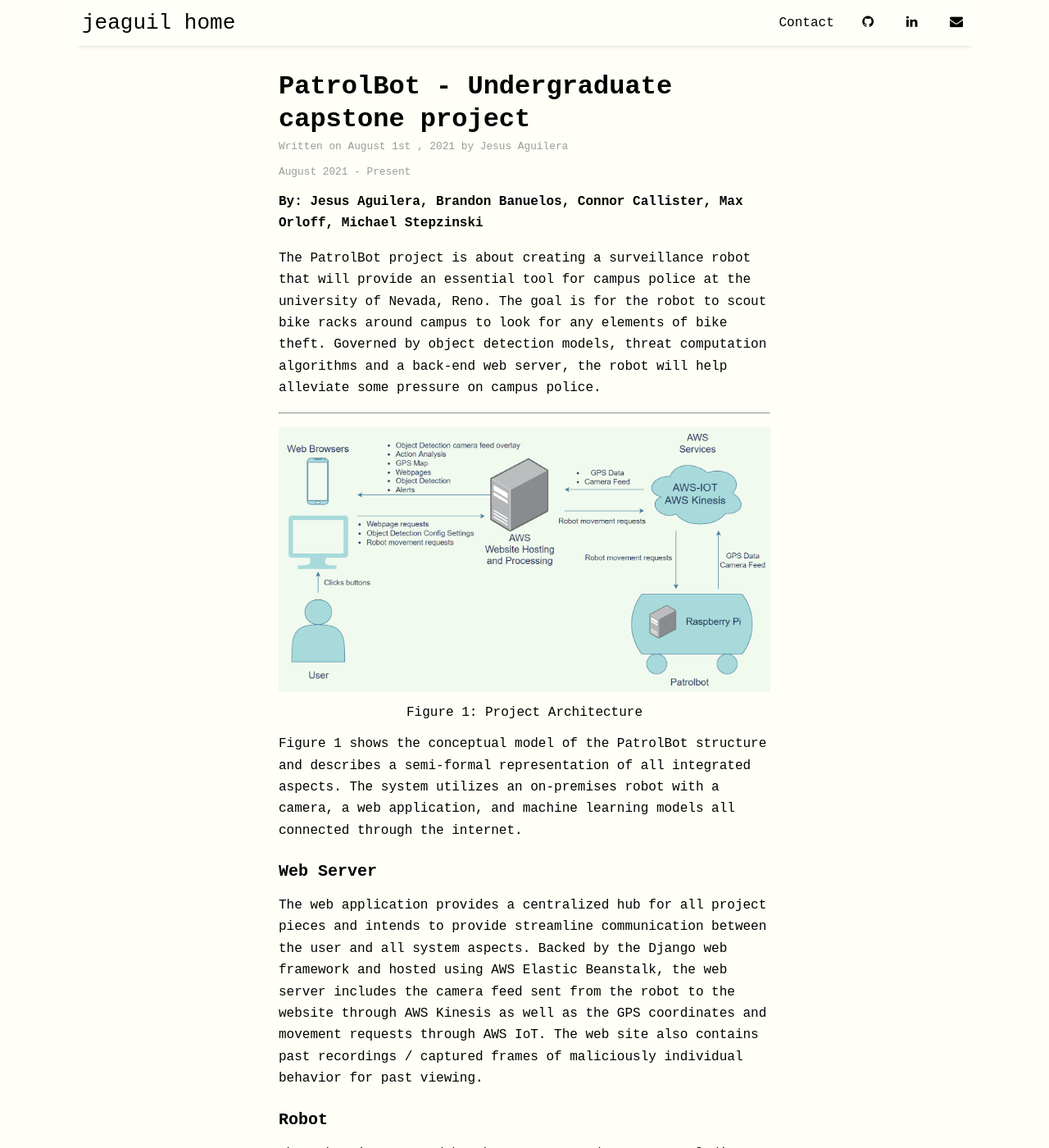
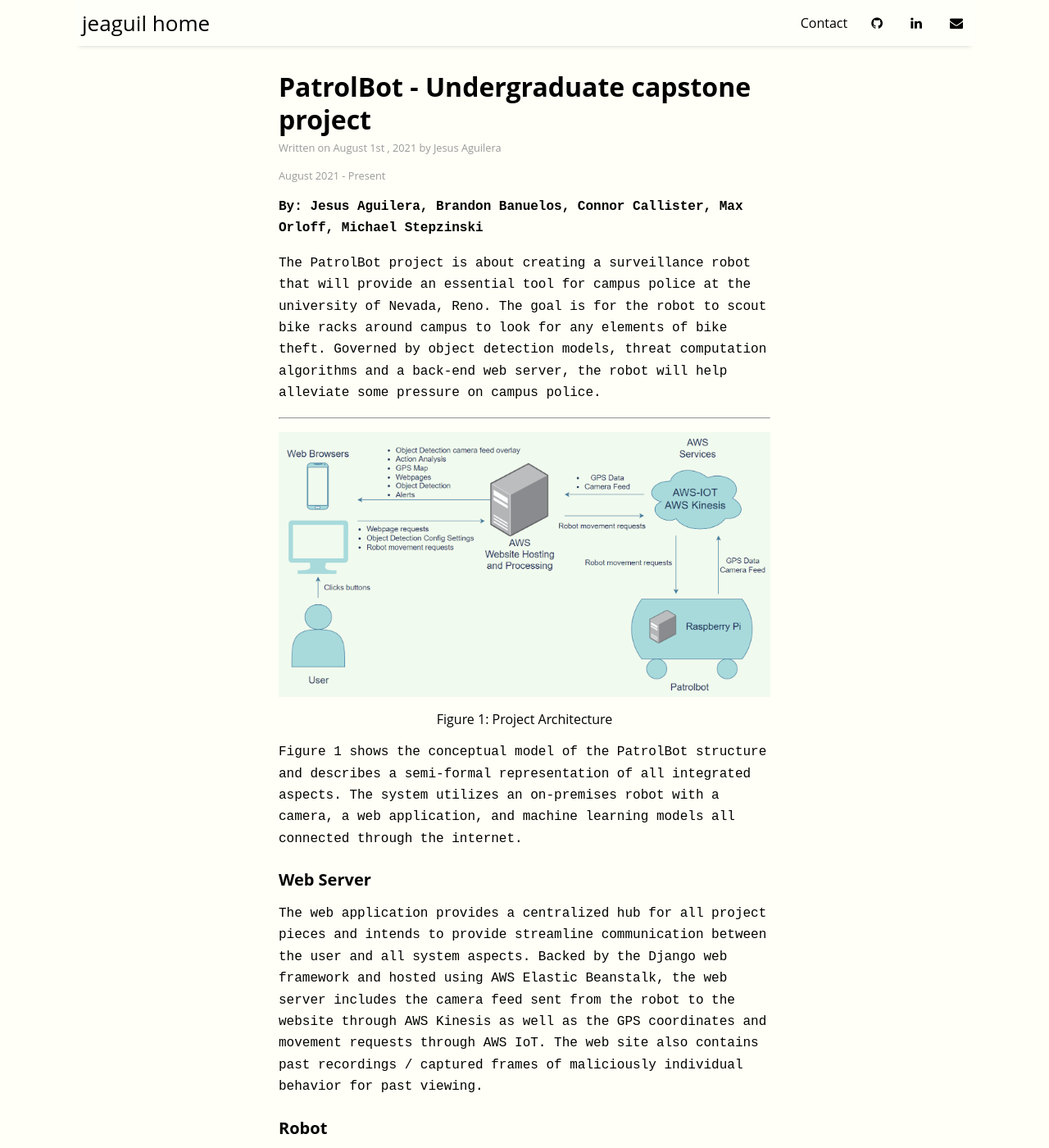
Before and after one commit to jeaguil/jeaguil.github.io, a Jekyll site: the page built from _posts/2021-08-01-patrolbot.md, in a window 1280 px wide and 1400 px high. Shown: the whole window at 82% size. Built offline with Jekyll 4.4.1, drawn with Linux system fonts in a browser that asks for light colours; nearby versions of some CDN libraries.

Commit message:
Changed main font

```diff
--- a/assets/css/main.scss
+++ b/assets/css/main.scss
@@ -10,7 +10,7 @@
   background-color: #FFFFF7;
 }
 
-$base-font-family: 'Courier New', sans-serif;
+$base-font-family: 'Open Sans';
 
 $body-font-family: 'Courier New', sans-serif;
 
```
